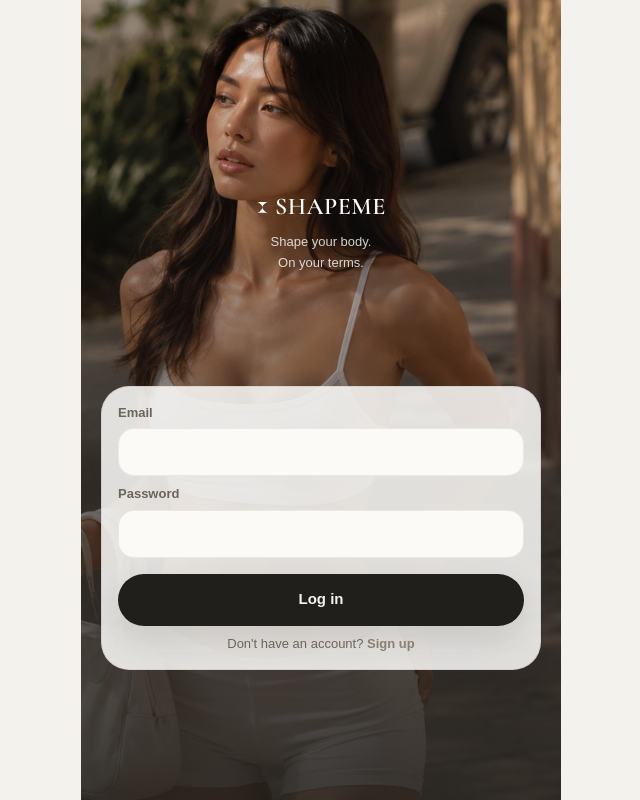
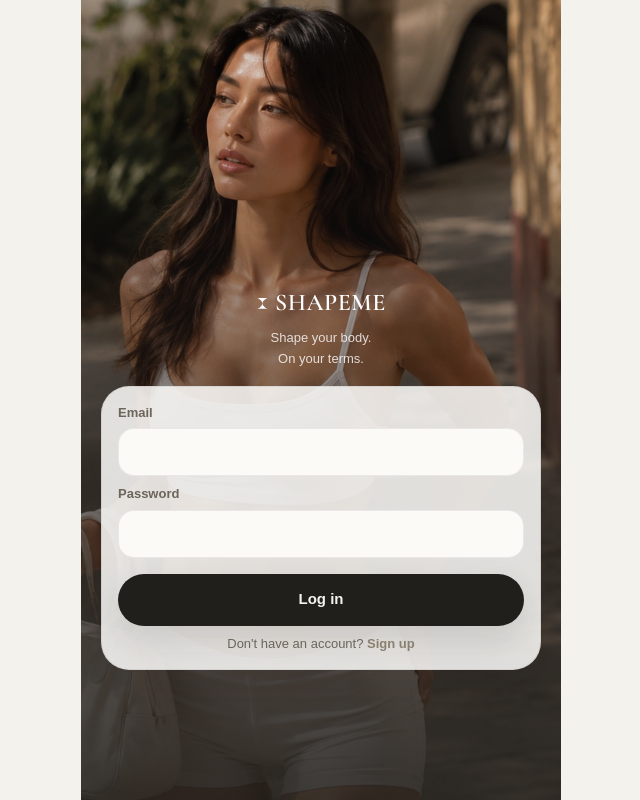
Before and after one commit to pageatelier/shapeme, a Next.js app: page /login in a window 1280 px wide. Shown: the whole page, without its empty margins (319-959 px from the left). Built offline with nearby package versions, Linux system fonts and the light colour scheme; a web font is replaced by a local one.

Commit message:
change log in

```diff
--- a/src/app/(auth)/login/LoginForm.tsx
+++ b/src/app/(auth)/login/LoginForm.tsx
@@ -35,11 +35,12 @@ export function LoginForm() {
   }
 
   return (
-    // mt-auto pulls this block toward the bottom of the parent's centered
-    // flex column (an auto margin claims all free space on that side,
-    // overriding the parent's justify-center) — keeps the photo's upper
-    // portion uncovered instead of the form sitting mid-image.
-    <div className="relative mt-auto flex flex-col gap-6">
+    // mt-auto pulls this whole block — logo, tagline, and the card — down
+    // as one bottom-anchored group (an auto margin claims all free space
+    // above it, overriding the parent's justify-center), so the photo's
+    // full upper portion stays uncovered instead of splitting the gap
+    // between "above the block" and "above just the card".
+    <div className="relative mt-auto flex flex-col gap-4">
       {/* fixed (not absolute) so it covers the full viewport height instead
           of just this form's own content box — .app-content centers its
           child vertically (justify-center), so an absolute layer scoped to
@@ -78,19 +79,17 @@ export function LoginForm() {
         </p>
       </div>
 
-      {/* mt-[88px]: the previous mt-10 (40px) plus another ~48px, landing in
-          the requested 40-56px-further range — pushes the card down enough
-          that the photo's midsection (chest to waist) stays uncovered.
-          Padding/gap trimmed from p-6/gap-4 to p-4/gap-2 (saves ~16px+16px
-          ≈ 30px of card height) so the shorter card needs less room without
-          cramping the fields themselves (AuthField's own label-input gap is
-          untouched). Opaque card background swaps .glass-card's fully-solid
-          var(--glass-background) for the same color at 87% alpha — low
-          enough to let the silhouette show through, not so low the text
-          over it gets noisy. */}
+      {/* No extra margin here anymore — the outer gap-4 (plus mt-auto on
+          the whole group above) does all the positioning now that logo,
+          tagline, and card move together as one bottom-anchored unit.
+          Padding/gap trimmed from p-6/gap-4 to p-4/gap-2 keeps the card
+          itself compact. Opaque card background swaps .glass-card's
+          fully-solid var(--glass-background) for the same color at 87%
+          alpha — low enough to let the photo show through, not so low the
+          text over it gets noisy. */}
       <form
         onSubmit={handleSubmit}
-        className="glass-card mt-[88px] flex flex-col gap-2 p-4"
+        className="glass-card flex flex-col gap-2 p-4"
         style={{ background: "rgba(251, 250, 247, 0.87)" }}
       >
         <AuthField
```
